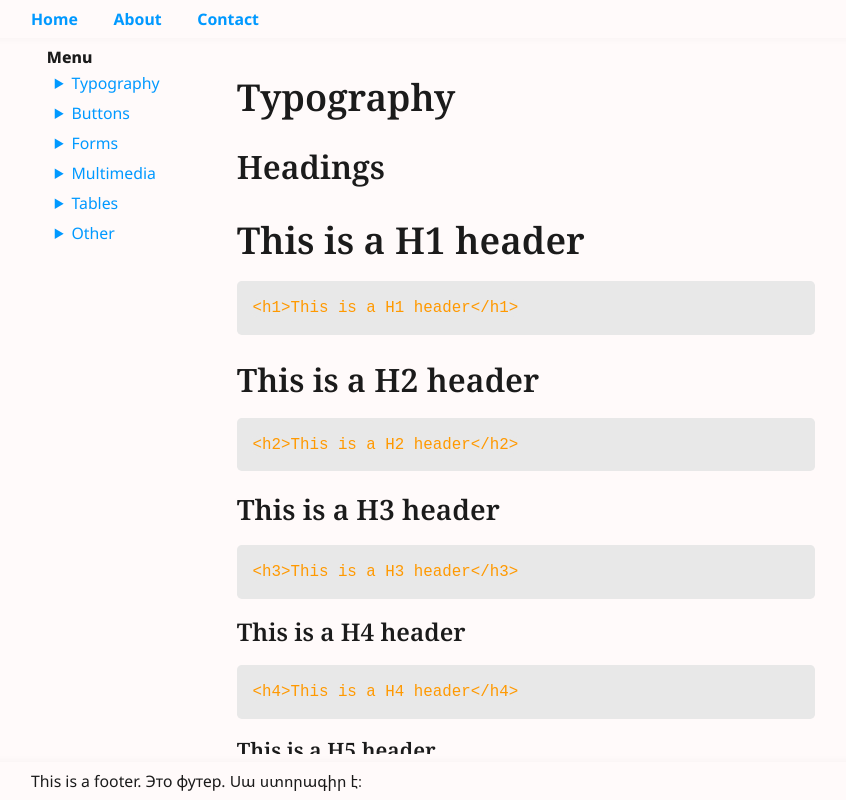
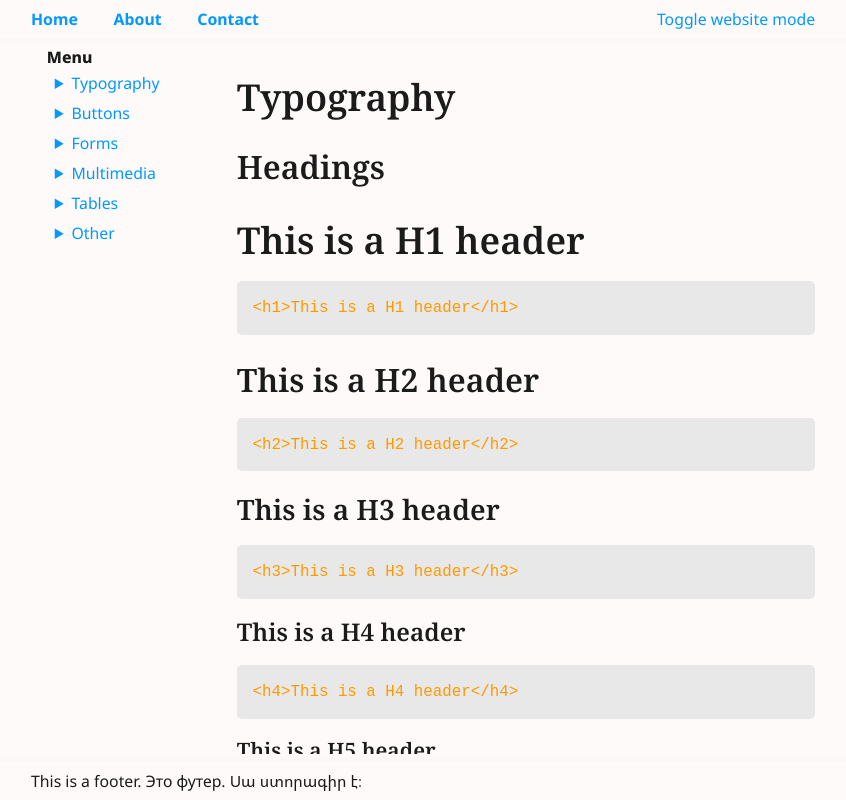
Before and after one commit to CyberLabsSolutions/basic-css, a plain HTML site: page index.html in a window 1280 px wide. Shown: the whole page, without its empty margins (209-1055 px from the left). Drawn offline with nearby package versions, Linux system fonts and the light colour scheme.

Commit message:
Add toggle for website mode and improve header navigation styles

```diff
--- a/index.html
+++ b/index.html
@@ -19,6 +19,13 @@
                 <li><b><a href="#">Home</a></b></li>
                 <li><b><a href="#">About</a></b></li>
                 <li><b><a href="#">Contact</a></b></li>
+            </ul>
+            <ul>
+                <li>
+                    <a href="javascript:void(0)" id="toggle-website-mode"
+                        onclick="document.body.dataset.purpose = document.body.dataset.purpose === 'website' ? 'application' : 'website'">Toggle
+                        website mode</a>
+                </li>
             </ul>
         </nav>
     </header>
--- a/style.css
+++ b/style.css
@@ -173,6 +173,10 @@ footer {
 
 header nav {
   flex-grow: 1;
+  display: flex;
+  flex-direction: row;
+  flex-wrap: wrap;
+  justify-content: space-between;
 }
 
 main {
```
